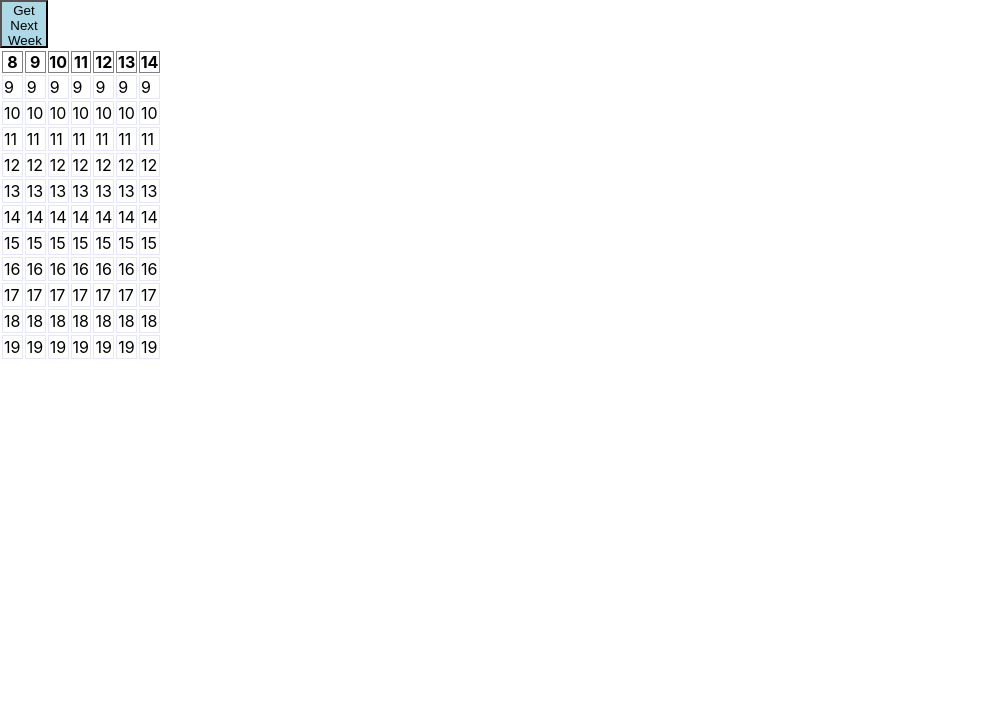
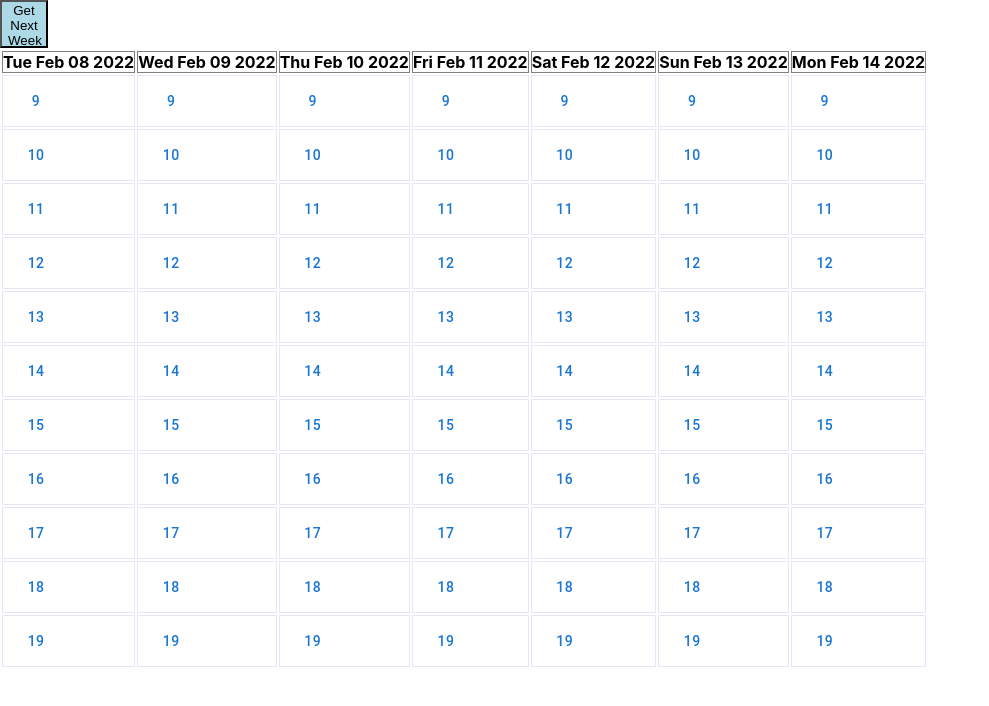
Before and after one commit to mb2003/miladTest, a React (Create React App) app: page / in a window 1280 px wide. Shown: the top 706 px of the page, without its empty margins (0-989 px from the left). Built offline with nearby package versions, Linux system fonts and the light colour scheme.

Commit message:
calender überarbeitet

```diff
--- a/package.json
+++ b/package.json
@@ -6,7 +6,8 @@
     "@emotion/react": "^11.7.1",
     "@emotion/styled": "^11.6.0",
     "@mui/icons-material": "^5.3.1",
-    "@mui/material": "^5.3.1",
+    "@mui/material": "^5.4.3",
+    "@mui/x-data-grid": "^5.5.1",
     "@testing-library/jest-dom": "^5.16.1",
     "@testing-library/react": "^12.1.2",
     "@testing-library/user-event": "^13.5.0",
@@ -21,7 +22,8 @@
     "semantic-ui-css": "^2.4.1",
     "semantic-ui-react": "^2.1.1",
     "typescript": "^4.5.5",
-    "web-vitals": "^2.1.4"
+    "web-vitals": "^2.1.4",
+    "x-data-grid": "^2.1.0"
   },
   "scripts": {
     "start": "react-scripts start",
--- a/src/Calender.tsx
+++ b/src/Calender.tsx
@@ -1,4 +1,6 @@
+import { Button } from "@mui/material";
 import { addDays, getDate } from "date-fns";
+import id from "date-fns/esm/locale/id/index.js";
 import { stringify } from "querystring";
 import React, {
     JSXElementConstructor,
@@ -72,25 +74,6 @@ function Calender() {
 
     const quarterHour = [":00", ":15", ":30", ":45"];
 
-    const calenderDate: CalendarYear[] = [
-        {
-            year: 2023,
-            months: [
-                {
-                    month: 1,
-                    days: [
-                        {
-                            day: 1,
-                            appointments: [
-                                { hour: "09", minutes: quarterHour },
-                            ],
-                        },
-                    ],
-                },
-            ],
-        },
-    ];
-
     interface CalendarYear {
         year: number;
         months: CalendarMonth[];
@@ -102,13 +85,19 @@ function Calender() {
     }
 
     interface CalendarDay {
-        day: number;
+        day: string;
         appointments: Appointment[];
     }
 
     interface Appointment {
         hour: string;
         minutes: Array<string>;
+    }
+
+    const idCreator =() => {
+        let id = 10000 * Math.random()
+
+        return id;
     }
 
     function DataCalender() {
@@ -133,7 +122,7 @@ function Calender() {
                             month: day.getMonth() + 1,
                             days: [
                                 {
-                                    day: day.getDate(),
+                                    day: day.toString().substring(0,15),
                                     appointments: appointment,
                                 },
                             ],
@@ -148,8 +137,8 @@ function Calender() {
             hourRowsReactElement.push(
                 calenderData.flatMap((a) =>
                     a.months.flatMap((a) =>
-                        a.days.flatMap((a) => (
-                            <td>{a.appointments[index].hour}</td>
+                        a.days.flatMap((a, i) => (
+                            <td key={idCreator()}><Button >{a.appointments[index].hour}</Button></td>
                         ))
                     )
                 )
@@ -157,26 +146,25 @@ function Calender() {
         }
 
         return (
-            <>
+            <table>
                 <tr>
                     {calenderData.map((v) => (
-                        <th>{v.months.map((a) => a.days.map((a) => a.day))}</th>
+                        <th key={idCreator()}>{v.months.map((a) => a.days.map((a) => a.day))}</th>
                     ))}
                 </tr>
 
-                {hourRowsReactElement.map((a) => (
-                    <tr>{a}</tr>
+                {hourRowsReactElement.map((a, i) => (
+                    <tr key={i}>{a}</tr>
                 ))}
-            </>
+            </table>
         );
     }
 
     return (
         <div className="calender">
             <button onClick={getNextWeek}>Get Next Week</button>
-            <table>
-                <DataCalender />
-            </table>
+            <DataCalender />
+
         </div>
     );
 }
```
Also changed, not shown: 1 other file (tests, documents, lock files or other folders).
